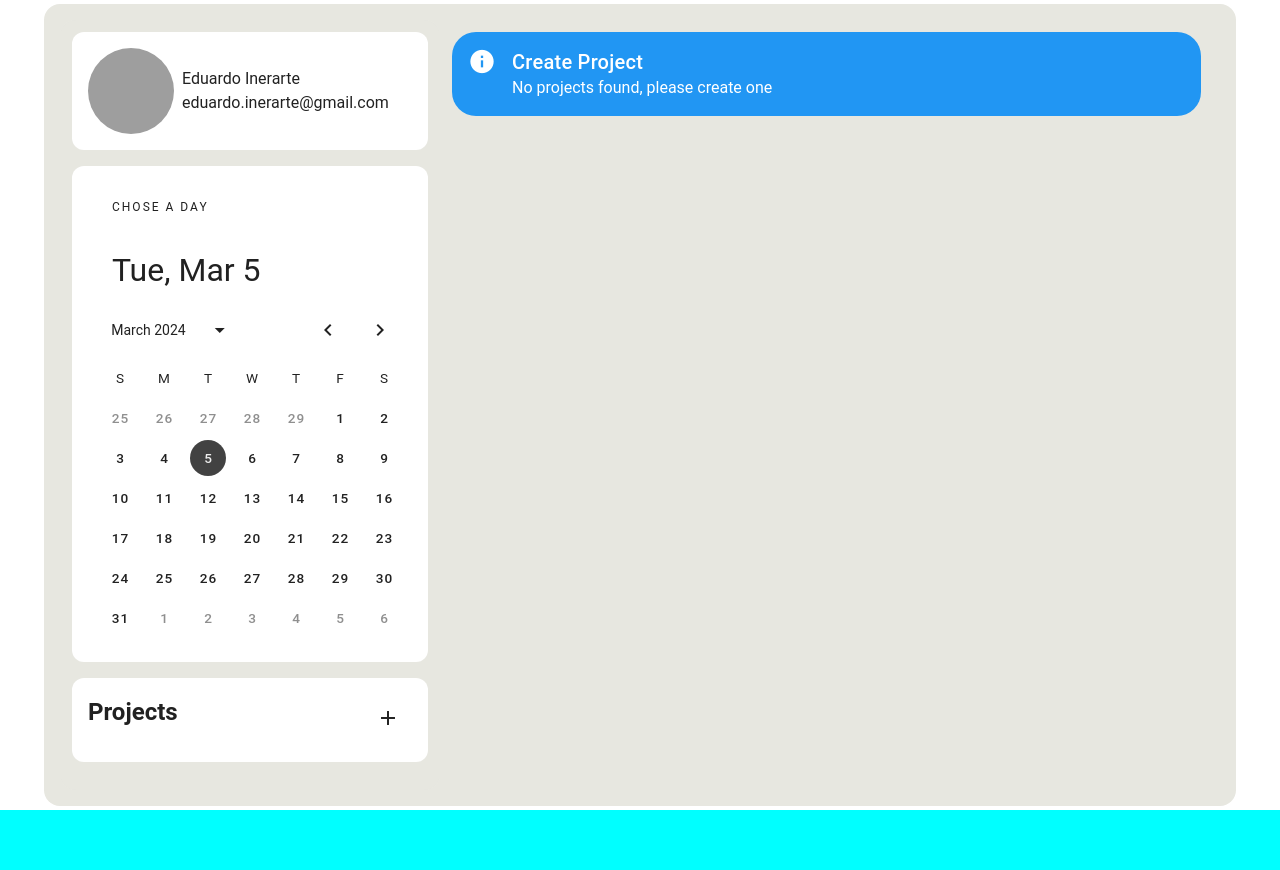
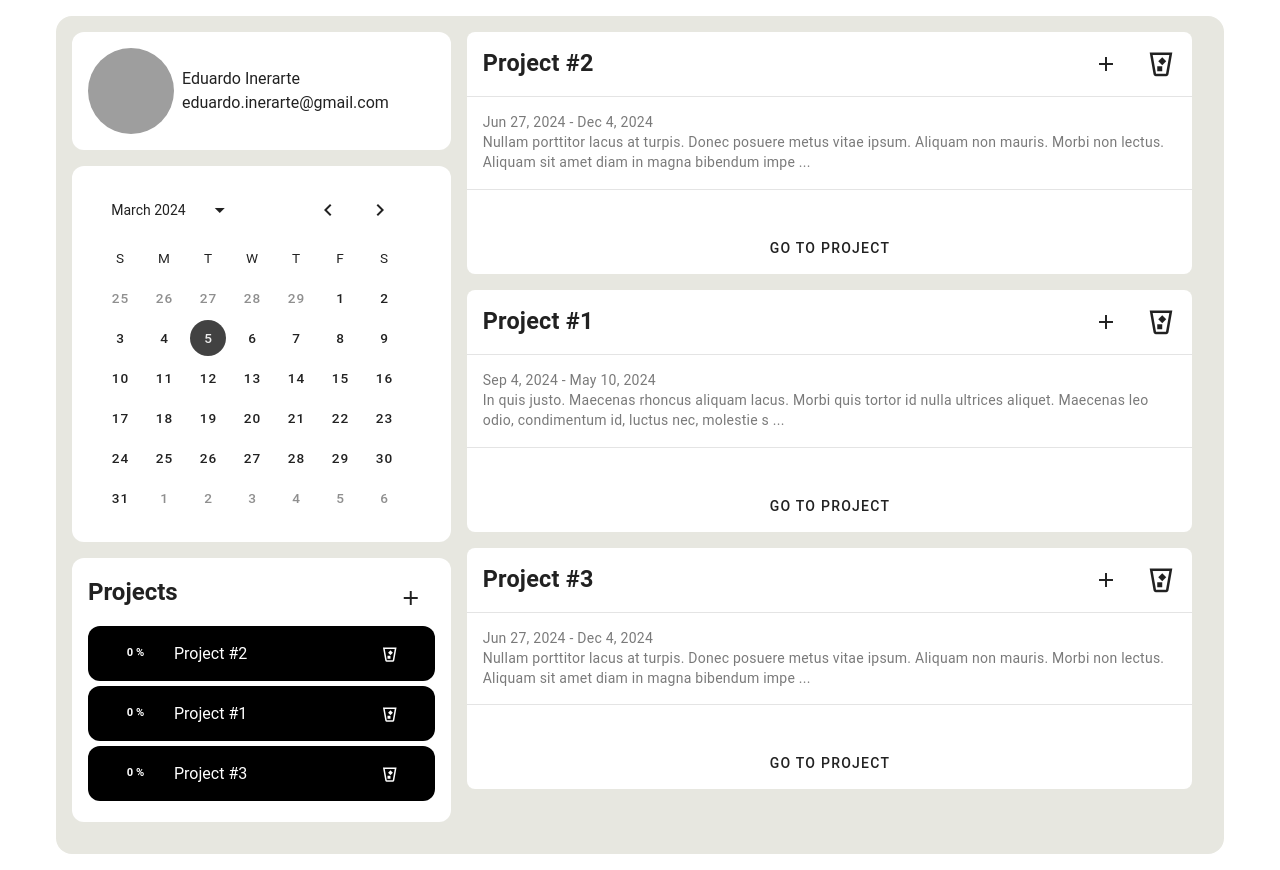
Before and after one commit to eddremonts86/To-Do, a Vue app: page / in a window 1280 px wide. Before the commit the page ends 810 px from the top, so only its background shows below. Built offline with nearby package versions, Linux system fonts and the light colour scheme; data requests are answered from the project's data file; grey boxes are pictures that could not be loaded.

Commit message:
refactor(app): fixing response behavior

```diff
--- a/dataBase.json
+++ b/dataBase.json
@@ -1,4 +1,29 @@
 {
-  "projects": [],
+  "projects": [
+    {
+      "description": "Nullam porttitor lacus at turpis. Donec posuere metus vitae ipsum. Aliquam non mauris.\n\nMorbi non lectus. Aliquam sit amet diam in magna bibendum imperdiet.",
+      "endDate": "12/4/2024",
+      "id": "8580ac46-7031-411f-b4ce-8798",
+      "name": "Project #2",
+      "startDate": "6/27/2024",
+      "status": false
+    },
+    {
+      "description": "In quis justo. Maecenas rhoncus aliquam lacus. Morbi quis tortor id nulla ultrices aliquet.\n\nMaecenas leo odio, condimentum id, luctus nec, molestie sed, justo. Pellentesque viverra pede ac diam. Cras pellentesque volutpat dui.",
+      "endDate": "5/10/2024",
+      "id": "095c1bff-974f-4d2d-b16f-wew",
+      "name": "Project #1",
+      "startDate": "9/4/2024",
+      "status": false
+    },
+    {
+      "description": "Nullam porttitor lacus at turpis. Donec posuere metus vitae ipsum. Aliquam non mauris.\n\nMorbi non lectus. Aliquam sit amet diam in magna bibendum imperdiet.",
+      "endDate": "12/4/2024",
+      "id": "8580ac46-7031-411f-b4ce-4f5022w46a946e4",
+      "name": "Project #3",
+      "startDate": "6/27/2024",
+      "status": false
+    }
+  ],
   "tasks": []
 }
--- a/src/App.vue
+++ b/src/App.vue
@@ -3,8 +3,10 @@ import { useProjectsStore } from '@/stores/projects'
 import type { Projects } from '@/types/globalTypes'
 import { onMounted, ref, watchEffect } from 'vue'
 import { useRouter } from 'vue-router'
+import { useDisplay } from 'vuetify'
 import projectsOverview from './components/projects/Overview.vue'
 
+const display = ref(useDisplay())
 const projects = ref<Array<Projects>>([])
 const store = useProjectsStore()
 const date = ref(new Date())
@@ -36,8 +38,8 @@ const goToHome = () => {
   <v-app id="inspire">
     <v-main>
       <v-container>
-        <v-row class="main-container">
-          <v-col cols="3" class="td-nav">
+        <v-row class="main-container" no-gutters>
+          <v-col xs="12" sm="12" md="4" lg="4" class="td-nav">
             <v-sheet class="nav-container d-flex justify-start align-center" @click="goToHome">
               <v-avatar color="white" size="86">
                 <v-img
@@ -52,12 +54,22 @@ const goToHome = () => {
             </v-sheet>
             <div class="nav-container">
               <v-date-picker
+                v-if="display.smAndUp"
+                hide-header
                 elevation="0"
                 title="Chose a day"
                 v-model="date"
                 show-adjacent-months
                 @update:model-value="setDate()"
               />
+              <v-text-field
+                type="date"
+                @change="setDate()"
+                label="Chose a day"
+                v-model="date"
+                v-else
+                hide-details
+              ></v-text-field>
             </div>
             <projectsOverview
               :projects="projects"
@@ -65,7 +77,7 @@ const goToHome = () => {
               @reloadProjects="loadProjects()"
             />
           </v-col>
-          <v-col cols="8" class="td-main-content">
+          <v-col xs="12" sm="12" md="8" lg="8" class="td-main-content">
             <RouterView />
           </v-col>
         </v-row>
@@ -77,12 +89,18 @@ const goToHome = () => {
 <style lang="scss">
 .td-nav {
   max-width: 380px !important;
-  background-color: rgb(231, 231, 224) !important;
   border-radius: 16px !important;
   margin: 0;
+   @media only screen and (max-width: 600px) {
+    max-width: 100% !important;
+  }
 }
 .td-main-content {
   margin: 0;
+  padding: 0 16px !important;
+  @media only screen and (max-width: 600px) {
+    padding: 0 !important;
+  }
 }
 .nav-container {
   background-color: white !important;
```
